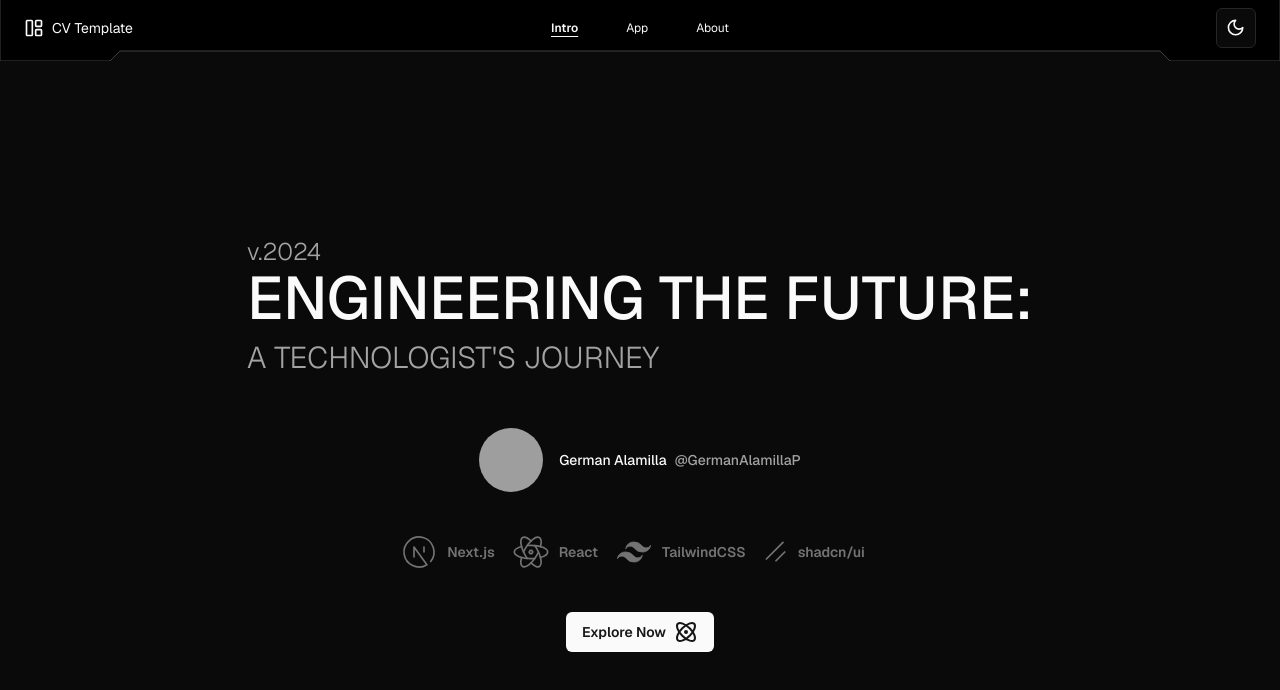
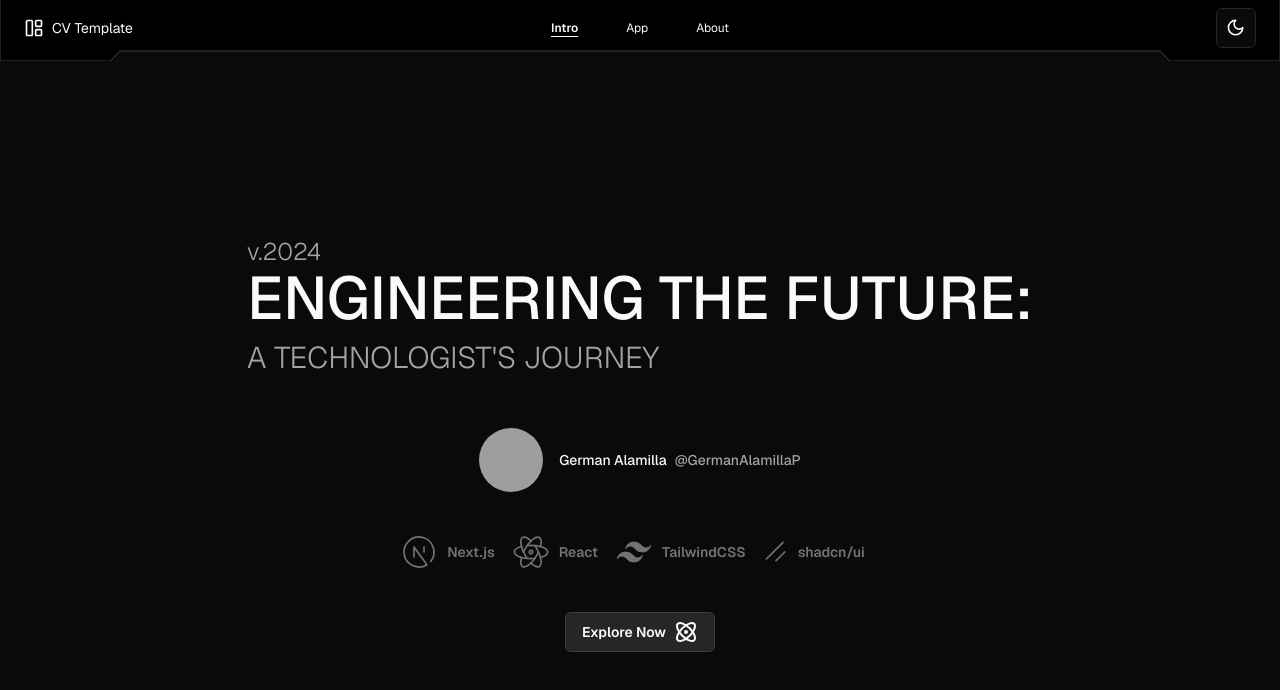
Before and after one commit to gap689/cv, a Next.js app: page / in a window 1280 px wide. Shown: the top 690 px of the page. Built offline with nearby package versions, Linux system fonts and the light colour scheme; grey boxes are pictures that could not be loaded.

Commit message:
button style

```diff
--- a/app/page.tsx
+++ b/app/page.tsx
@@ -55,9 +55,9 @@ export default function Home() {
       </div>
 
       <Link href="/app">
-        <Button variant="default" className="flex items-center">
+        <Button variant="secondary" className="flex items-center border border-zinc-300 dark:border-zinc-700">
           <span className="dark:font-semibold">Explore Now</span>
-          <Atom className="w-6 h-6 ml-2"/>
+          <Atom className="w-6 h-6 ml-2 text-secondary-foreground"/>
         </Button>
       </Link>
     </main>
```
